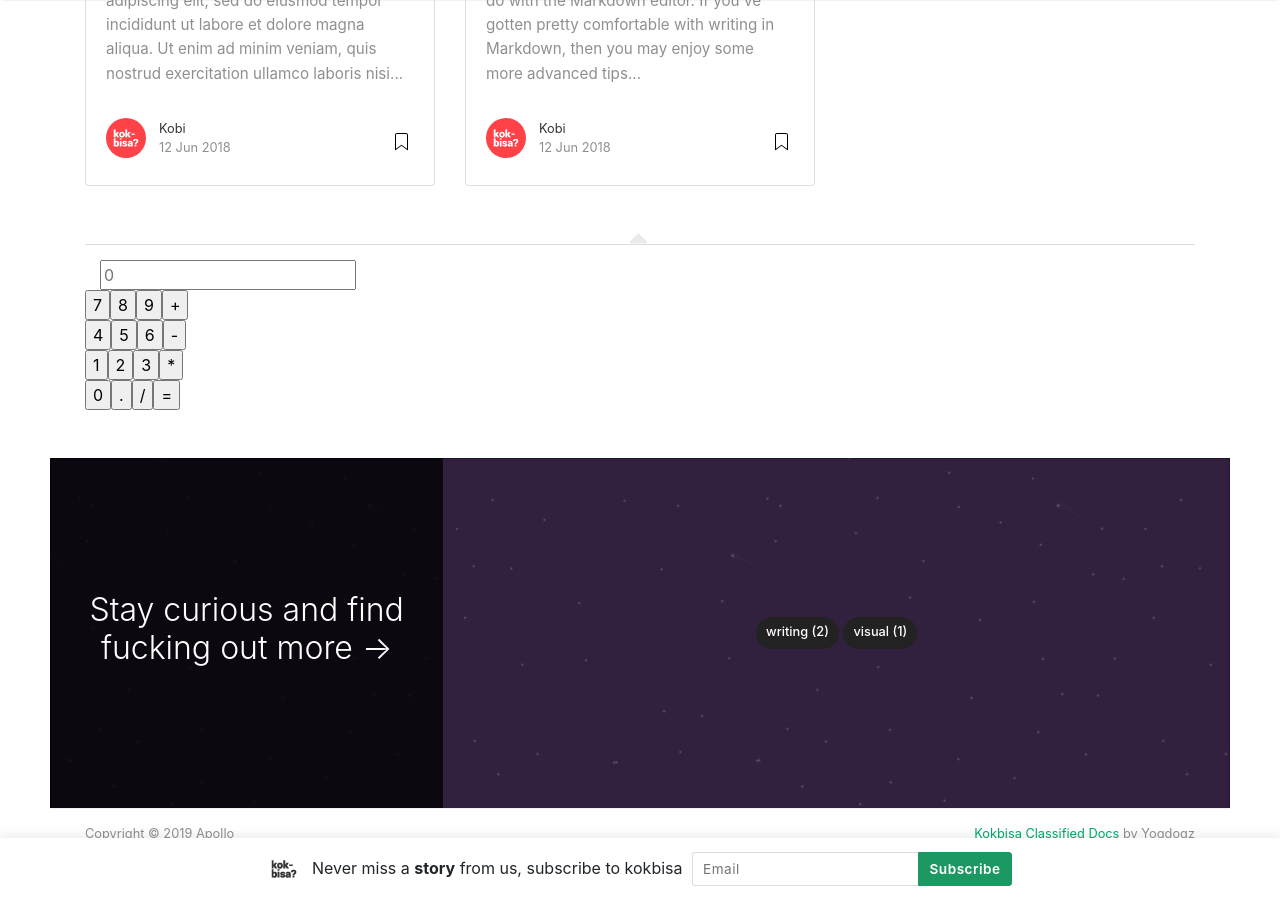
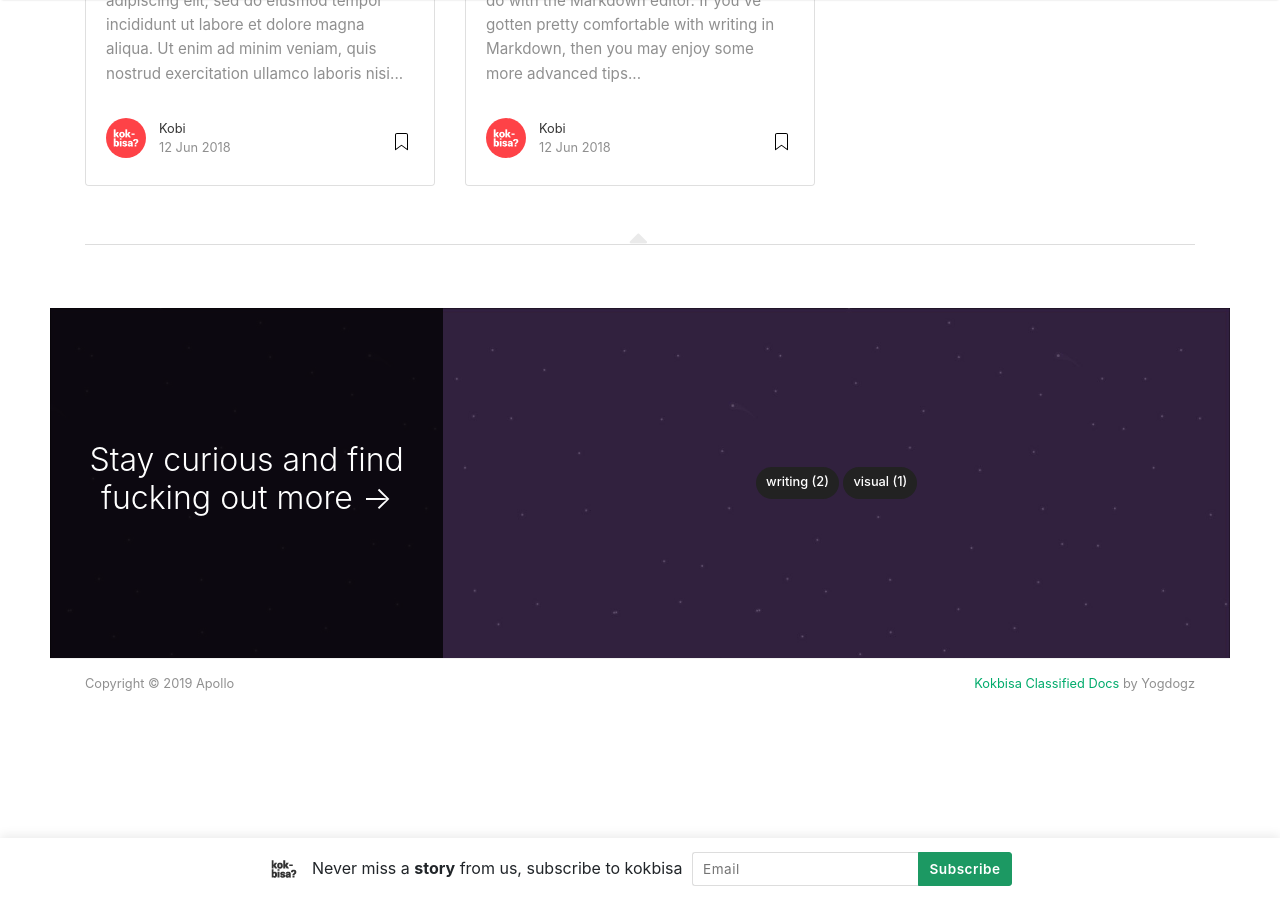
Before and after one commit to yogdogz/apollo, a Jekyll site: the page built from index.html, in a window 1280 px wide and 900 px high, scrolled down 545 px. Built offline with Jekyll 4.4.1, drawn with Linux system fonts in a browser that asks for light colours; nearby versions of some CDN libraries; the list of posts is cut into pages by our own code.

Commit message:
Update index.html

```diff
--- a/index.html
+++ b/index.html
@@ -34,48 +34,3 @@ title: Home
     {% include pagination.html %}
 </span>
 </div>
-
-<body>
-	<script>
-	function calcNumbers(result){
-		form.displayResult.value=form.displayResult.value+result;
-
-	}
-	</script>
-	<div class="container">
-		<form name="form">
-		<div class="display">
-		<input type="text" placeholder="0" name="displayResult" />
-		</div>
-		<div class="buttons">
-	  <div class="row">
-		<input type="button" name="b7" value="7" onClick="calcNumbers(b7.value)">
-	  <input type="button" name="b8" value="8" onClick="calcNumbers(b8.value)">
-	  <input type="button" name="b9" value="9" onClick="calcNumbers(b9.value)">
-	  <input type="button" name="addb" value="+" onClick="calcNumbers(addb.value)">
-		</div>
-
-		<div class="row">
-		<input type="button" name="b4" value="4" onClick="calcNumbers(b4.value)">
-	  <input type="button" name="b5" value="5" onClick="calcNumbers(b5.value)">
-	  <input type="button" name="b6" value="6" onClick="calcNumbers(b6.value)">
-	  <input type="button" name="subb" value="-" onClick="calcNumbers(subb.value)">
-		</div>
-
-		<div class="row">
-		<input type="button" name="b1" value="1" onClick="calcNumbers(b1.value)">
-	  <input type="button" name="b2" value="2" onClick="calcNumbers(b2.value)">
-	  <input type="button" name="b3" value="3" onClick="calcNumbers(b3.value)">
-	  <input type="button" name="mulb" value="*" onClick="calcNumbers(mulb.value)">
-		</div>
-
-		<div class="row">
-		<input type="button" name="b0" value="0" onClick="calcNumbers(b0.value)">
-	  <input type="button" name="potb" value="." onClick="calcNumbers(potb.value)">
-	  <input type="button" name="divb" value="/" onClick="calcNumbers(divb.value)">
-	  <input type="button" class="red" value="=" onClick="displayResult.value=eval(displayResult.value)">
-		</div>
-		</div>
-
-		</form>
-	</div>
```
